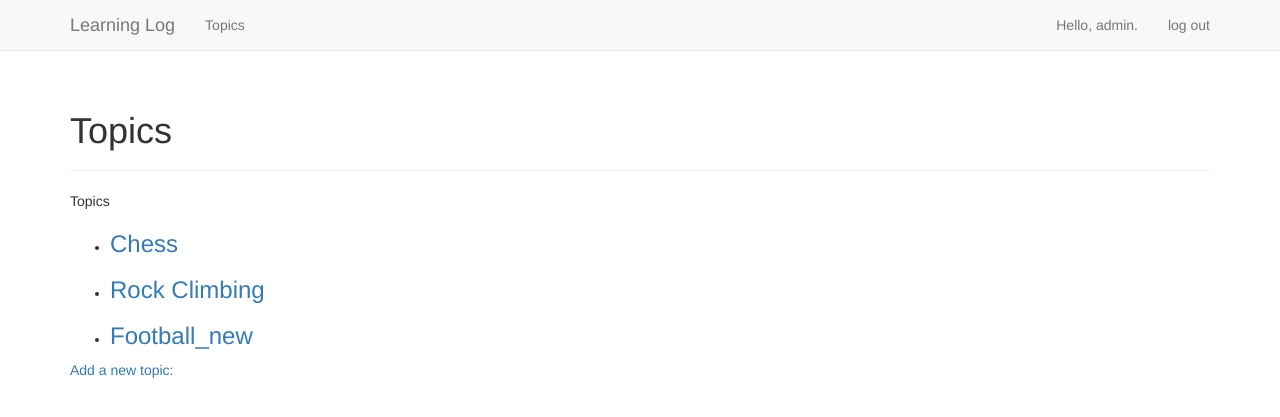
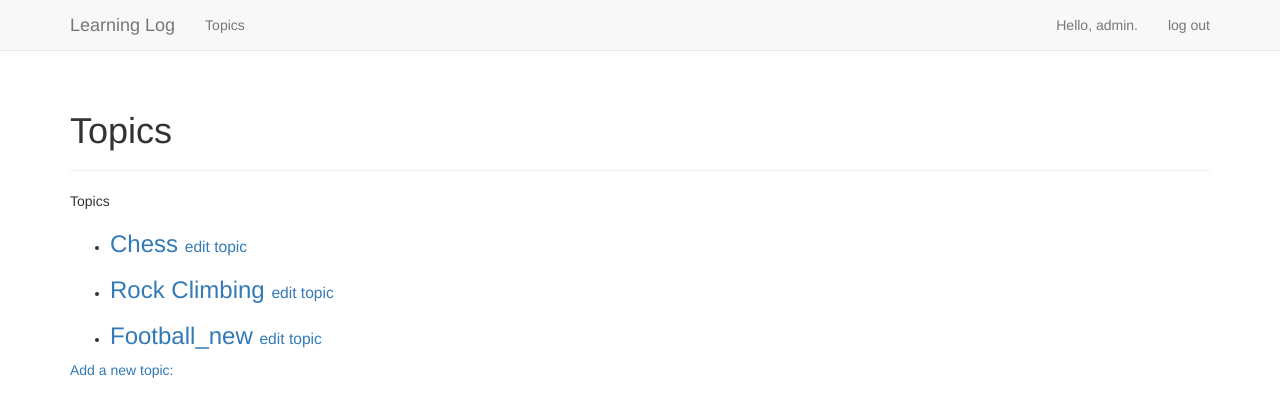
Before and after one commit to huangvan/Web_Django, a Django app: page /topics/ in a window 1280 px wide. Shown: the top 417 px of the page. Run offline with Django 3.2, Linux system fonts and the light colour scheme; a user stored in the database is signed in; data comes from the database, SQL or seed files in the repository; both versions use the stored data as it was after the commit; some libraries are stand-ins or nearby versions.

Commit message:
edit topic

```diff
--- a/learning_logs/templates/learning_logs/topics.html
+++ b/learning_logs/templates/learning_logs/topics.html
@@ -11,6 +11,9 @@
             <li>
                 <h3>
                     <a href="{% url 'learning_logs:topic' topic.id %}">{{ topic }}</a>
+                    <small>
+                        <a href="{% url 'learning_logs:edit_topic' topic.id %}">edit topic</a>
+                    </small>
                 </h3>
             </li>
         {% empty %}
--- a/learning_logs/urls.py
+++ b/learning_logs/urls.py
@@ -23,4 +23,5 @@ urlpatterns = [
     path('new_topic/', views.new_topic, name='new_topic'),
     path(r'^new_entry/(?P<topic_id>\d+)/$', views.new_entry, name='new_entry'),
     path(r'^edit_entry/(?P<entry_id>\d+)/$', views.edit_entry, name='edit_entry'),
+    path(r'^edit_topic/(?P<topic_id>\d+)/$', views.edit_topic, name='edit_topic'),
 ]
--- a/learning_logs/views.py
+++ b/learning_logs/views.py
@@ -4,7 +4,9 @@ from django.urls import reverse
 from django.contrib.auth.decorators import login_required
 from .models import Topic, Entry
 from .forms import TopicForm, EntryForm
+import logging
 # Create your views here.
+logging.basicConfig(level=logging.INFO)
 
 
 def check_topic_owner(topic, request):
@@ -82,3 +84,26 @@ def edit_entry(request, entry_id):
             return HttpResponseRedirect(reverse('learning_logs:topic', args=[topic.id]))
     context = {'entry': entry, 'topic': topic, 'form': form}
     return render(request, 'learning_logs/edit_entry.html', context)
+
+
+@login_required
+def edit_topic(request, topic_id):
+    """编辑既有条目"""
+    topic = Topic.objects.get(id=topic_id)
+    logging.info('topic.id:', topic.id, 'topic_id:', topic_id)
+
+    # 确认请求的主题属于当前用户
+    check_topic_owner(topic, request)
+    if request.method != 'POST':
+    # 初次请求，使用当前条目填充表单
+        form = TopicForm(instance=topic)
+        logging.info('topic:', topic, 'form:', form)
+    else:
+    # POST提交的数据，对数据进行处理
+        form = TopicForm(instance=topic, data=request.POST)
+        if form.is_valid():
+            form.save()
+            return HttpResponseRedirect(reverse('learning_logs:topics'))
+    context = {'topic': topic, 'form': form}
+    logging.info('context:', context)
+    return render(request, 'learning_logs/edit_topic.html', context)
```
Also changed, not shown: learning_logs/templates/learning_logs/edit_topic.html (added, +17 -0 lines), db.sqlite3.
